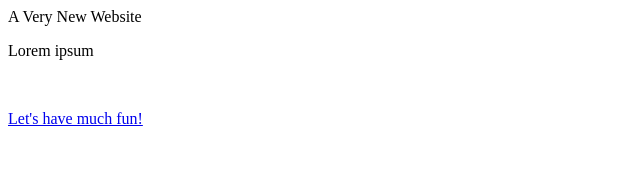
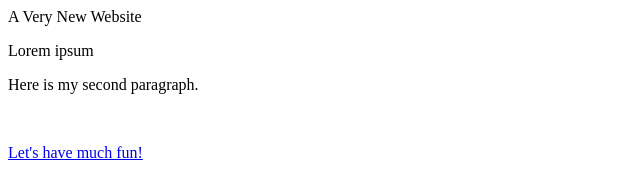
Before and after one commit to StefanWurlitzer/TestRepo, a plain HTML site: page index.html in a window 1280 px wide. Shown: the whole page, without its empty margins (0-640 px from the left). Drawn offline with Linux system fonts and the light colour scheme.

Commit message:
small changes, new paragraph

```diff
--- a/index.html
+++ b/index.html
@@ -1,11 +1,12 @@
 <!DOCTYPE html>
 <html lang="en">
 <head>
-<title>Experimental Website :)</title>
+<title>Experimental Website</title>
 <meta charset="utf-8/>
 </head>
 <h1>A Very New Website</h1>
 <p>Lorem ipsum</p>
+<p>Here is my second paragraph.</p>
 </br>
 <p><a href="fun.html">Let's have much fun!</a></p>
 </body>
```
